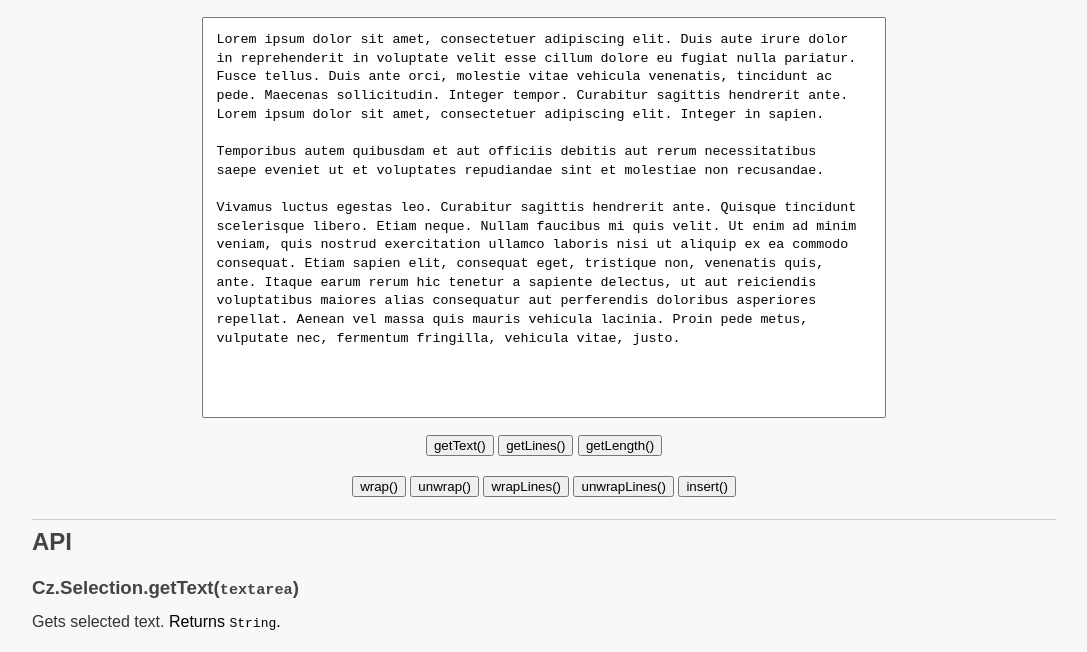
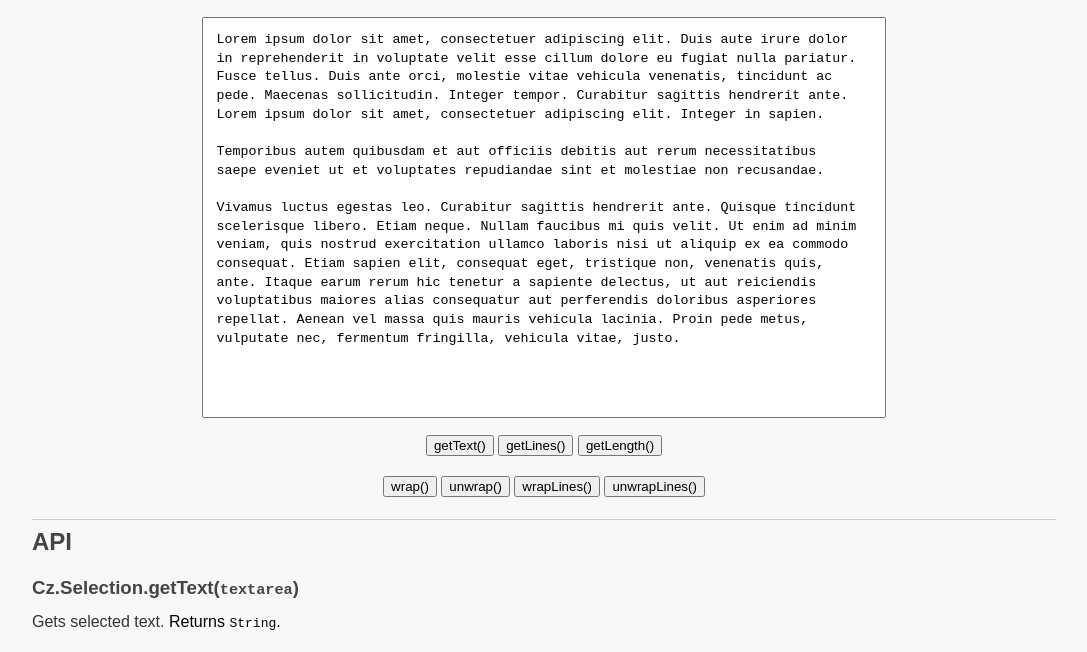
Before and after one commit to czproject/selection-js, a plain HTML site: page index.html in a window 1280 px wide. Shown: the part 148-800 px from the top of the page, without its empty margins (96-1183 px from the left). Drawn offline with Linux system fonts and the light colour scheme.

Commit message:
index.html: disabled insert() button
Signed-off-by: Jan Pecha <janpecha@email.cz>

```diff
--- a/index.html
+++ b/index.html
@@ -139,7 +139,7 @@ vulputate nec, fermentum fringilla, vehicula vitae, justo.
 			<button id="btn-unwrap" title="Unwrap selected text.">unwrap()</button>
 			<button id="btn-wrap-lines" title="Wrap selected lines.">wrapLines()</button>
 			<button id="btn-unwrap-lines" title="Unwrap selected lines.">unwrapLines()</button>
-			<button id="btn-insert" title="Insert text at a position.">insert()</button>
+<!--			<button id="btn-insert" title="Insert text at a position.">insert()</button>-->
 		</div>
 
 <!--		<h2 id="docs">Docs</h2>-->
```
